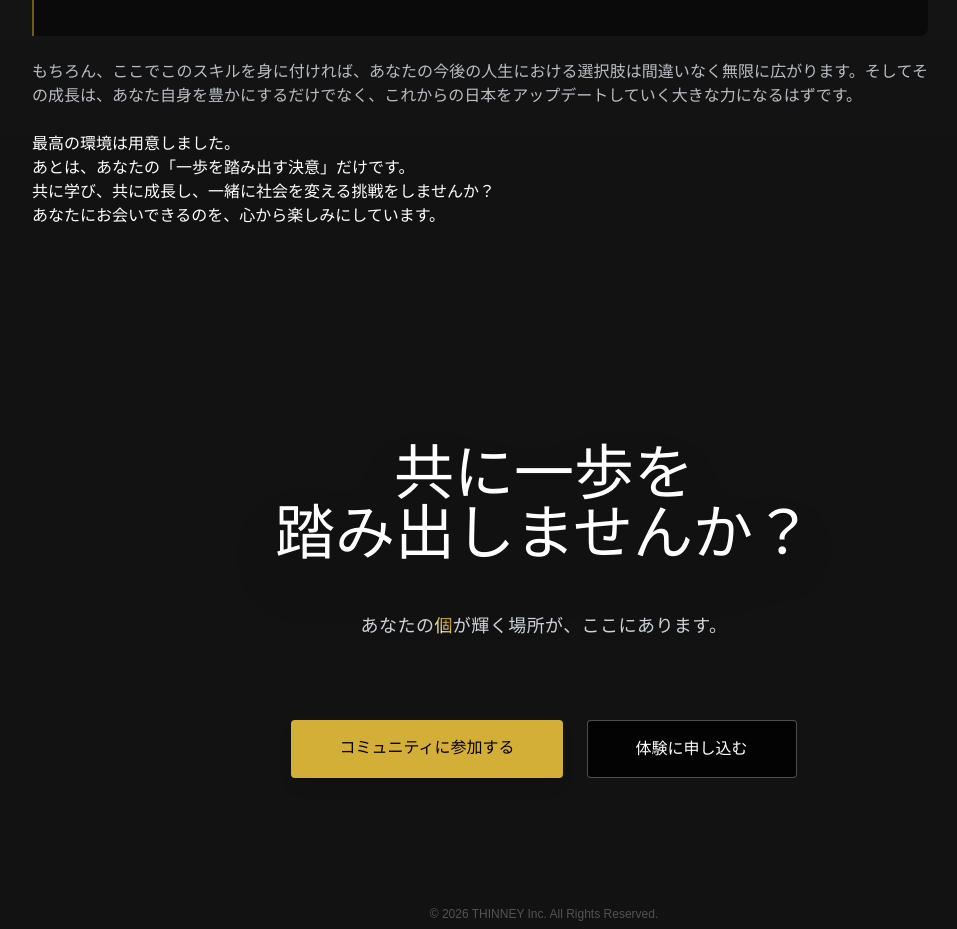
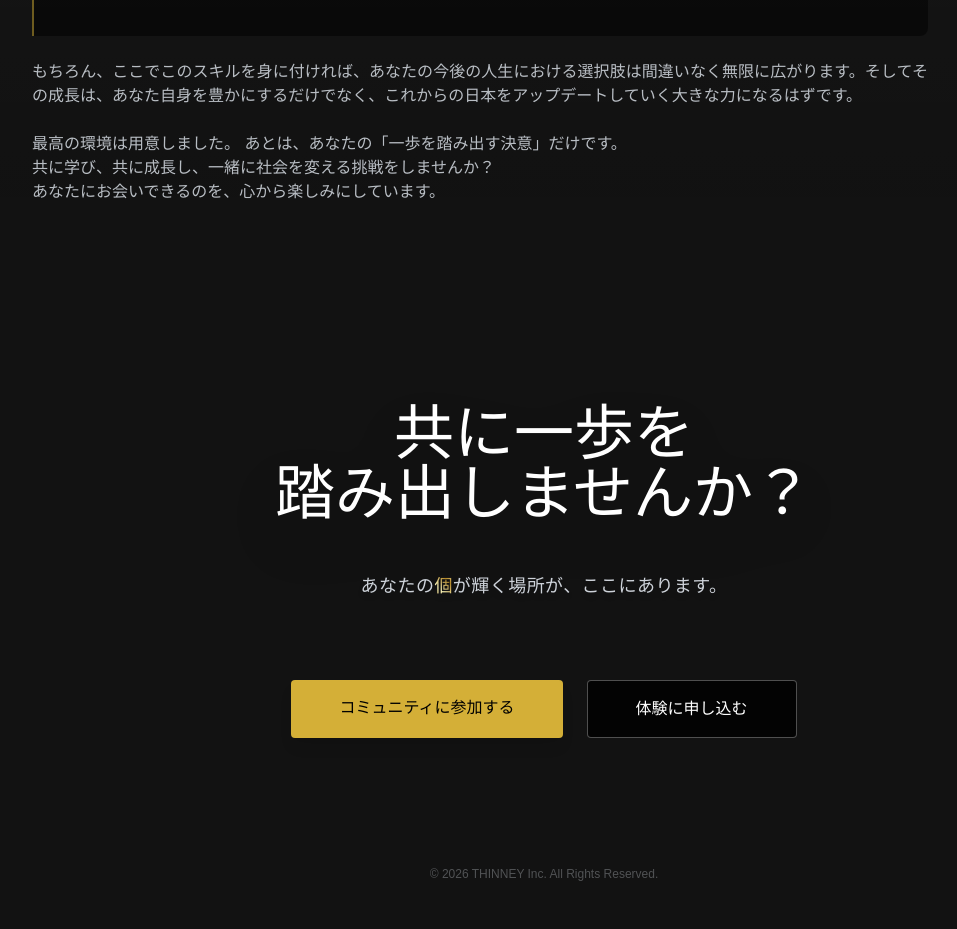
Before and after one commit to thinney-dev/manemanetown-univ, a React (Vite) app: page / in a window 1280 px wide. Shown: the part 8306-9235 px from the top of the page, without its empty margins (96-1053 px from the left). Built offline with nearby package versions, Linux system fonts and the light colour scheme.

Commit message:
代表の想いの修正

```diff
--- a/src/components/Organization.jsx
+++ b/src/components/Organization.jsx
@@ -163,8 +163,8 @@ const Organization = () => {
                     <p>
                       もちろん、ここでこのスキルを身に付ければ、あなたの今後の人生における選択肢は間違いなく無限に広がります。そしてその成長は、あなた自身を豊かにするだけでなく、これからの日本をアップデートしていく大きな力になるはずです。
                     </p>
-                    <p className="text-white font-bold pb-4">
-                      最高の環境は用意しました。<br />
+                    <p>
+                      最高の環境は用意しました。
                       あとは、あなたの「一歩を踏み出す決意」だけです。<br />
                       共に学び、共に成長し、一緒に社会を変える挑戦をしませんか？<br />
                       あなたにお会いできるのを、心から楽しみにしています。
```
